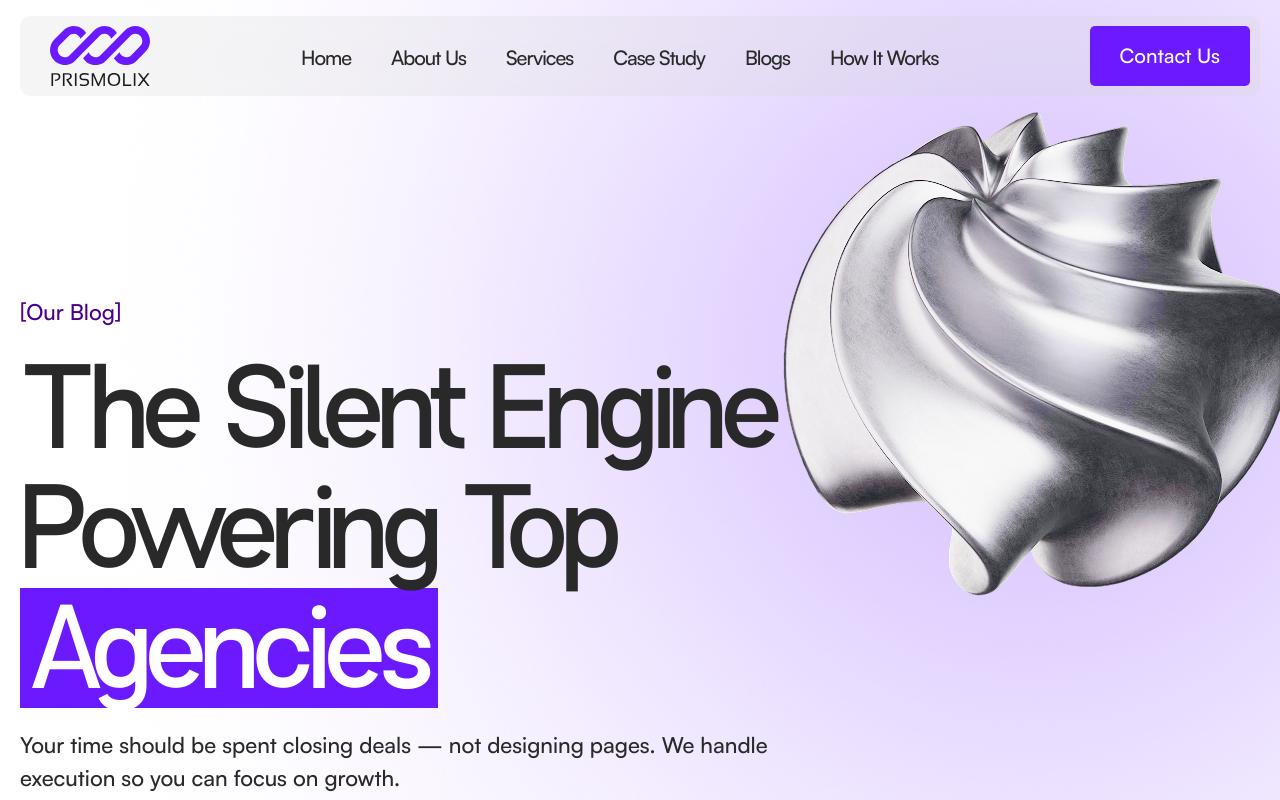
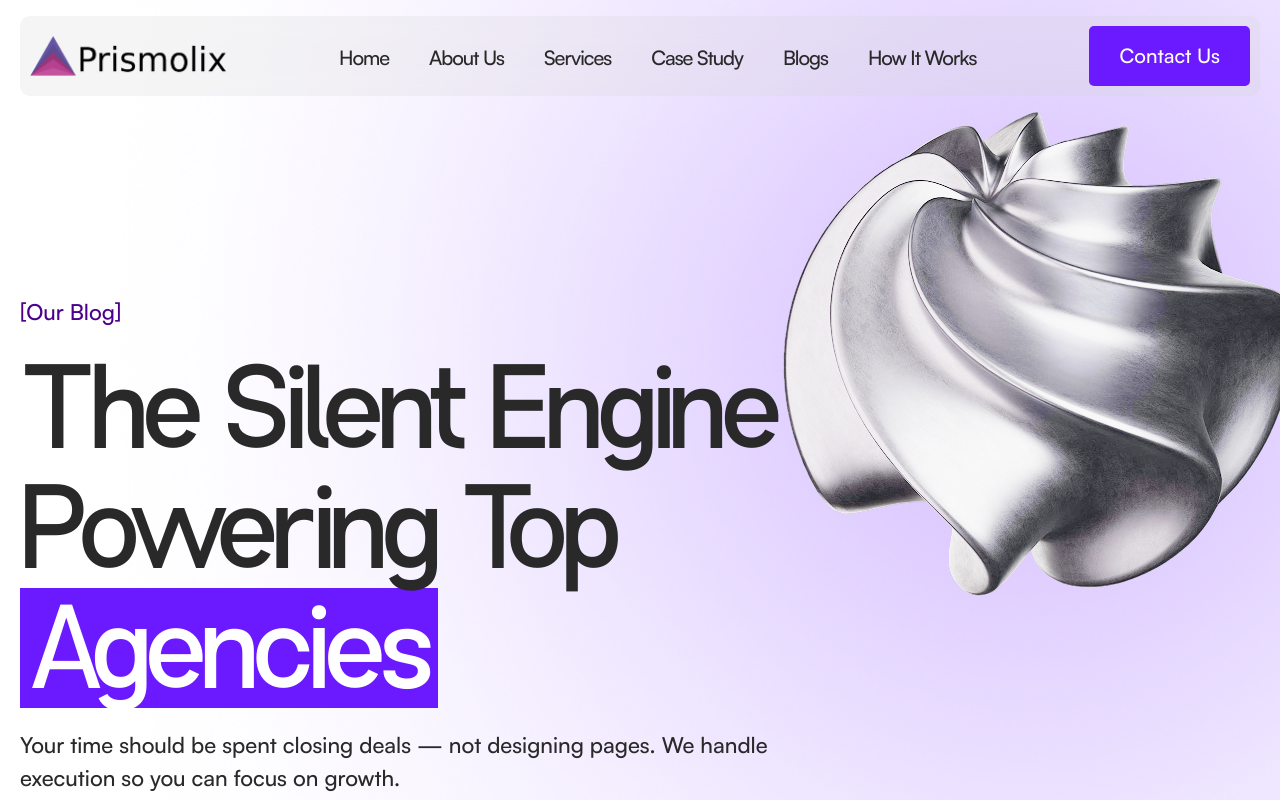
Before and after one commit to MuhammadShameel/Prismolix, a Next.js app: page /about in a window 1280 px wide. Shown: the top 800 px of the page. Built offline with nearby package versions, Linux system fonts and the light colour scheme.

Commit message:
change logo

```diff
--- a/app/components/layout/Footer.jsx
+++ b/app/components/layout/Footer.jsx
@@ -6,7 +6,7 @@ import Link from "next/link";
 
 import FooterShape from "../../../public/assets/images/footer-shape.png";
 import FooterMobileShape from "../../../public/assets/images/abstract-mobile.png";
-import LogoIcon from "../../../public/assets/images/logo-icon.svg";
+import LogoIcon from "../../../public/assets/images/logo.png";
 
 // Import Swiper styles
 import "swiper/css";
@@ -120,7 +120,7 @@ const Footer = () => {
             <div className="relative z-10 flex flex-col lg:flex-row justify-between lg:pb-[50px] md:pb-[40px] pb-[30px]">
               {/* Left Section */}
               <div className="flex flex-col gap-6 lg:col-span-4">
-                <div className="logo-wrapper lg:w-[153.561px] lg:h-[60px] w-[77px] h-[30px] flex flex-col items-start">
+                <div className="logo-wrapper lg:w-[153.561px] lg:h-[60px] w-[107px] h-[30px] flex flex-col items-start">
                   <Image
                     src={LogoIcon}
                     alt="Prismolix Icon"
--- a/app/components/layout/Header.jsx
+++ b/app/components/layout/Header.jsx
@@ -7,7 +7,7 @@ import Image from "next/image";
 import Link from "next/link";
 import { Menu, X } from "lucide-react";
 
-import Logo from "../../../public/assets/images/logo.svg"; // Adjust the path as necessary
+import Logo from "../../../public/assets/images/logo.png"; // Adjust the path as necessary
 
 const navLinks = [
   { name: "Home", href: "/" },
@@ -53,11 +53,11 @@ const Header = () => {
         }`}
       >
         <div className="container mx-auto">
-          <div className="flex items-center justify-between pl-[30px] pr-2.5 py-[10px]  ">
+          <div className="flex items-center justify-between px-2.5 py-[10px]  ">
             {/* Logo */}
             <Link
               href="/"
-              className="flex-shrink-0 logo-wrapper lg:h-[60px] md:h-[50px] h-[40px] w-auto"
+              className="flex-shrink-0 logo-wrapper lg:h-[40px] md:h-[30px] h-[30px] w-auto"
             >
               <Image
                 src={Logo}
```
Also changed, not shown: public/assets/images/logo.png (added).
